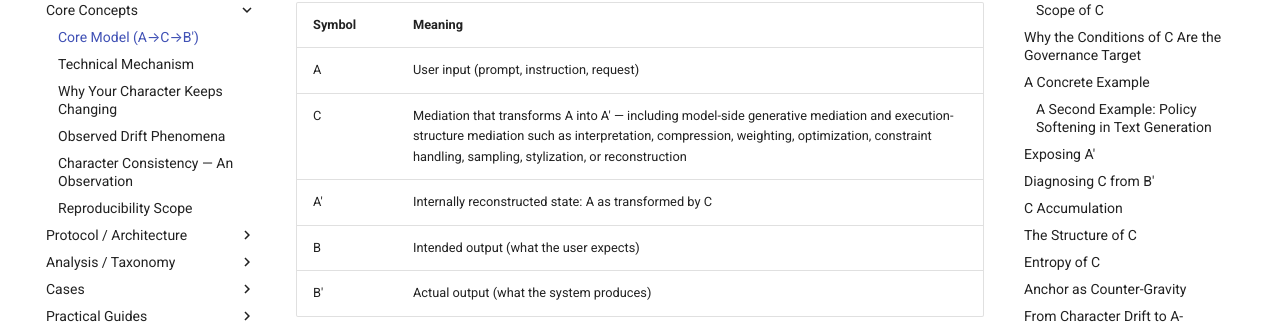
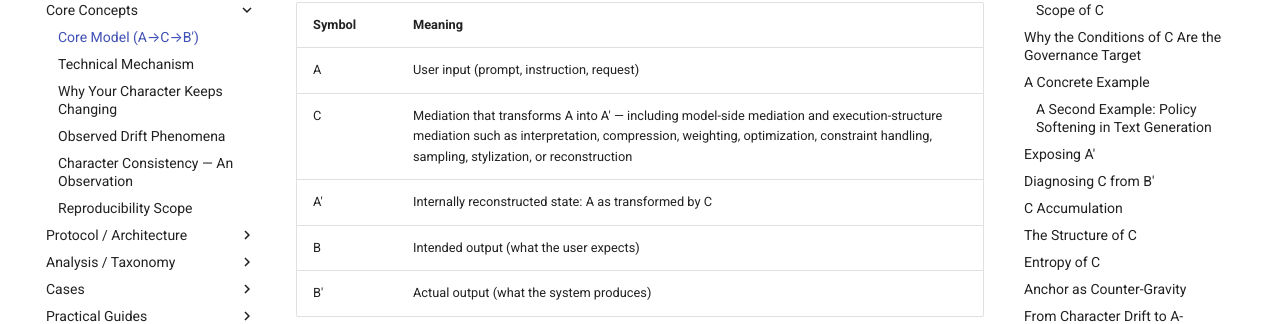
Before and after one commit to watadani-byte/character-identity-protocol, an MkDocs documentation site: the page built from docs/model_a_c_b.md, in a window 1280 px wide and 900 px high, scrolled down 618 px. Shown: the part 152-476 px from the top of the window. Built offline with MkDocs 1.6.1 and Material for MkDocs 9.7.7, drawn with Linux system fonts in a browser that asks for light colours; comment, search, counter and statistics services are not loaded.

Commit message:
model_a_c_b.md を更新

```diff
--- a/docs/model_a_c_b.md
+++ b/docs/model_a_c_b.md
@@ -24,13 +24,13 @@ A → (A + C) → A′ → B′ ≠ B
 
 Where:
 
-|Symbol|Meaning                                                                                                                                                                                                                                      |
-|------|---------------------------------------------------------------------------------------------------------------------------------------------------------------------------------------------------------------------------------------------|
-|A     |User input (prompt, instruction, request)                                                                                                                                                                                                    |
-|C     |Mediation that transforms A into A′ — including model-side generative mediation and execution-structure mediation such as interpretation, compression, weighting, optimization, constraint handling, sampling, stylization, or reconstruction|
-|A′    |Internally reconstructed state: A as transformed by C                                                                                                                                                                                        |
-|B     |Intended output (what the user expects)                                                                                                                                                                                                      |
-|B′    |Actual output (what the system produces)                                                                                                                                                                                                     |
+|Symbol|Meaning                                                                                                                                                                                                                           |
+|------|----------------------------------------------------------------------------------------------------------------------------------------------------------------------------------------------------------------------------------|
+|A     |User input (prompt, instruction, request)                                                                                                                                                                                         |
+|C     |Mediation that transforms A into A′ — including model-side mediation and execution-structure mediation such as interpretation, compression, weighting, optimization, constraint handling, sampling, stylization, or reconstruction|
+|A′    |Internally reconstructed state: A as transformed by C                                                                                                                                                                             |
+|B     |Intended output (what the user expects)                                                                                                                                                                                           |
+|B′    |Actual output (what the system produces)                                                                                                                                                                                          |
 
 A′ is not fully or directly observable by the user under ordinary conditions. However, CIP can make parts of A′ operationally externalizable, inferable, or testable through external controls such as prompt disclosure, anchor comparison, execution traces, gates, validation decisions, and adoption controls.
 
```
